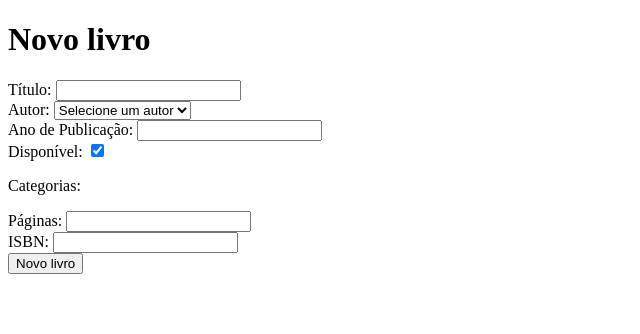
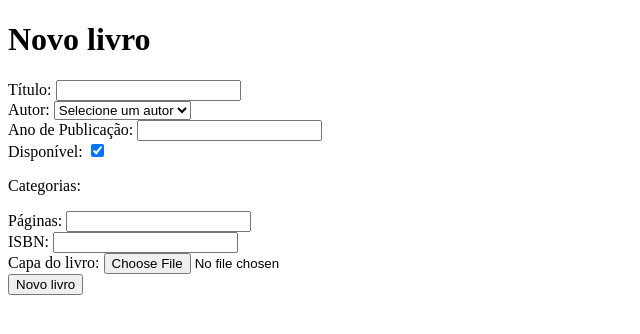
Before and after one commit to brendhabarbosa/Desafio-relacionamentos, a Django app: page /biblioteca/livro/ in a window 1280 px wide. Shown: the top 334 px of the page, without its empty margins (0-640 px from the left). Run offline with Django 5.2, Linux system fonts and the light colour scheme; data that the repository does not hold is empty.

Commit message:
parte 2: upload - a capa do livro

```diff
--- a/biblioteca/models.py
+++ b/biblioteca/models.py
@@ -1,6 +1,8 @@
 from django.db import models
 from django.core.validators import MinLengthValidator, MinValueValidator, MaxValueValidator, RegexValidator
 from datetime import date
+from django.core.validators import FileExtensionValidator
+from .validators import validar_tamanho_arquivo
 class Autor(models.Model):
     nome = models.CharField(max_length=200)
     nacionalidade = models.CharField(max_length=200, null=True, blank=True)
@@ -27,6 +29,8 @@ class Livro(models.Model):
     categorias = models.ManyToManyField(Categoria, blank=True)
     paginas = models.IntegerField(blank=True, null=True, validators=[MinValueValidator(1), MaxValueValidator(5000)])
     isbn = models.CharField(max_length=13, validators=[RegexValidator(r'^\d{13}$')])
+    capa = models.ImageField("Imagem da capa", upload_to="livros/", blank=True, validators=[ validar_tamanho_arquivo,
+    FileExtensionValidator(["jpg", "jpeg", "png"])])
     def __str__(self):
         return self.titulo
 
--- a/biblioteca/templates/biblioteca/livro_form.html
+++ b/biblioteca/templates/biblioteca/livro_form.html
@@ -7,7 +7,7 @@
 </head>
 <body>
     <h1>{{titulo_pagina}}</h1>
-    <form method="POST">
+    <form method="POST" enctype="multipart/form-data">
         {% csrf_token %}
 
         <div>
@@ -57,6 +57,11 @@
             {{form.isbn}}
             {{form.isbn.errors}}
         </div>
+        <div>
+        <label for="{{ form.capa.id_for_label }}">Capa do livro:</label>
+            {{ form.capa }}
+            {{ form.capa.errors }}
+        </div>
         {% if form.non_field_errors %}
             {{ form.non_field_errors }}
         {% endif %}
--- a/biblioteca/views.py
+++ b/biblioteca/views.py
@@ -39,7 +39,7 @@ def author_cadastro(request):
 def create_edit_livro(request, pk =None):
     livro = get_object_or_404(Livro, pk=pk) if pk else None
     if request.method == 'POST':
-        form = LivroForm(request.POST, instance=livro)
+        form = LivroForm(request.POST, request.FILES, instance=livro)
         if form.is_valid():
             with transaction.atomic():
                 livro = form.save(commit=False)
--- a/core/settings.py
+++ b/core/settings.py
@@ -27,6 +27,9 @@ INSTALLED_APPS = [
     'django.contrib.staticfiles',
     'biblioteca',
 ]
+
+MEDIA_URL = "media/"
+MEDIA_ROOT = BASE_DIR / "media"
 
 MIDDLEWARE = [
     'django.middleware.security.SecurityMiddleware',
--- a/core/urls.py
+++ b/core/urls.py
@@ -1,7 +1,12 @@
 from django.contrib import admin
 from django.urls import include, path
+from django.conf import settings
+from django.conf.urls.static import static
 
 urlpatterns = [
     path('admin/', admin.site.urls),
     path('biblioteca/', include('biblioteca.urls')),
 ]
+
+if settings.DEBUG:
+    urlpatterns += static(settings.MEDIA_URL, document_root=settings.MEDIA_ROOT)
```
Also changed, not shown: biblioteca/validators.py (added, +7 -0 lines), README.md, biblioteca/migrations/0007_livro_capa.py (added), media/livros/Logo.png (added).
